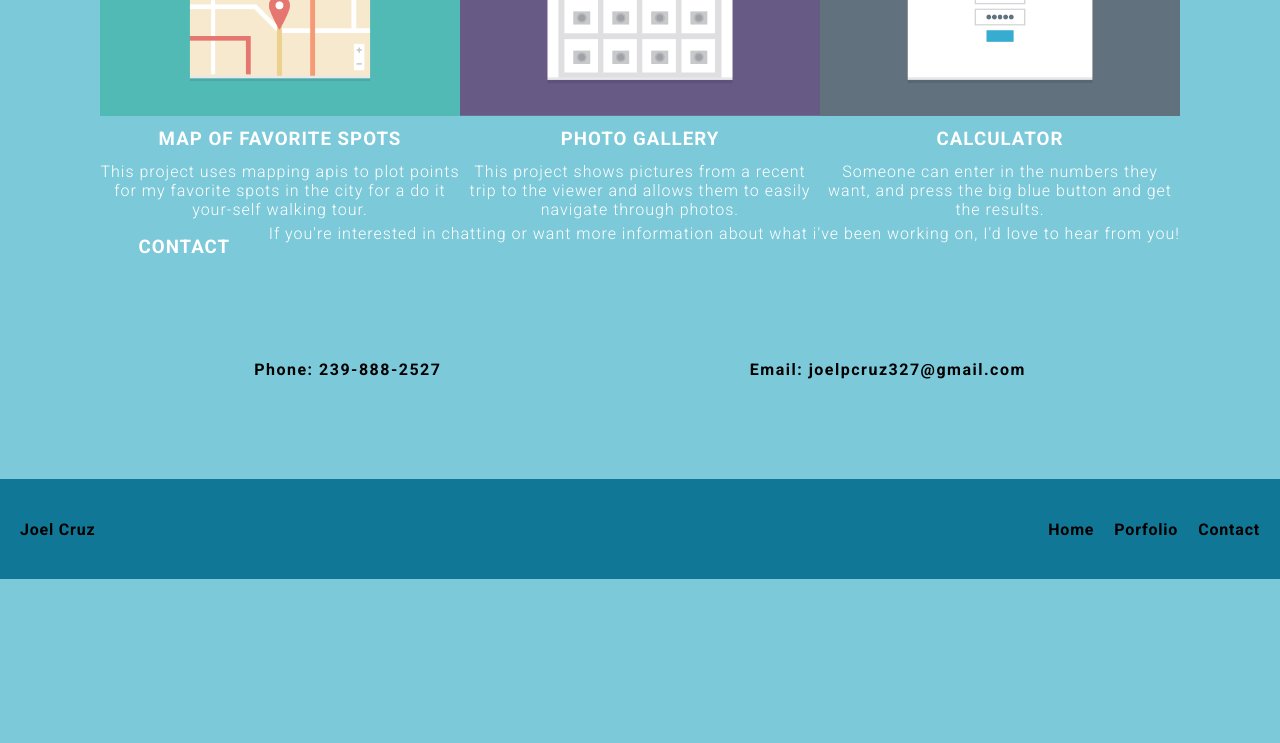
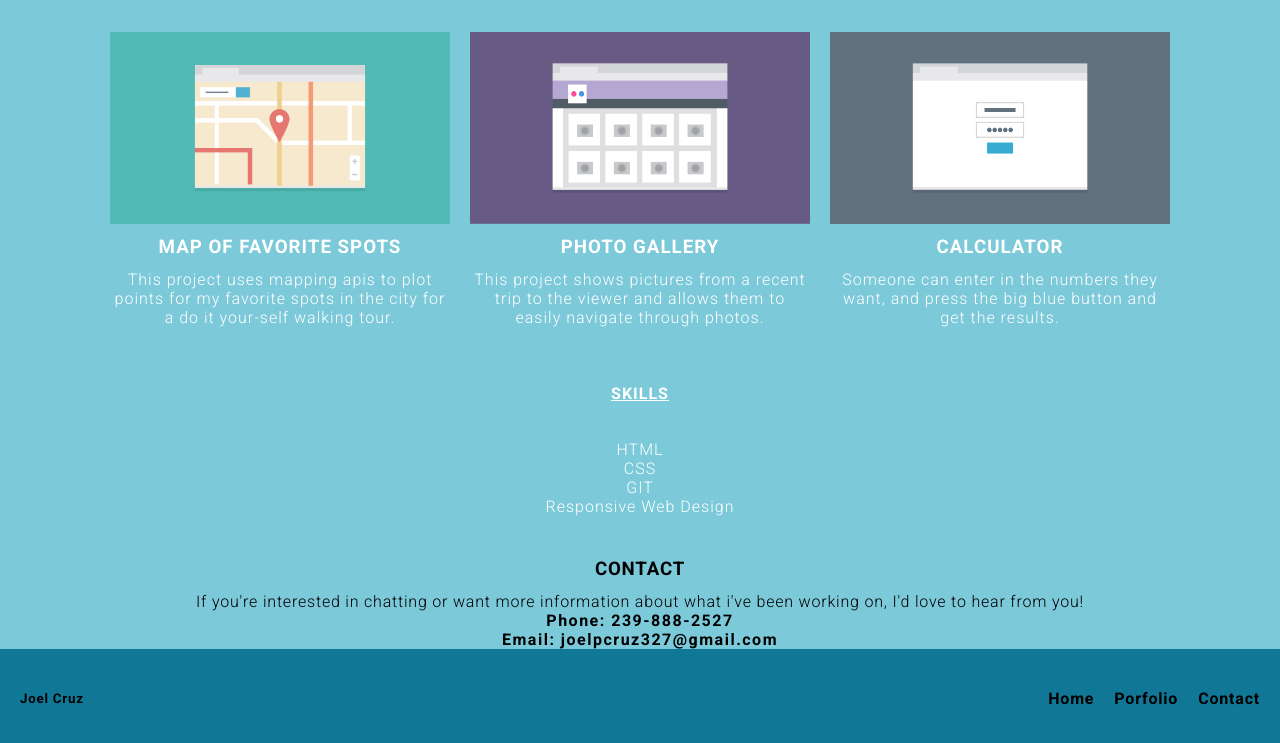
Before and after one commit to JoelPCruz/Responsive-Design-Project-2, a plain HTML site: page index.html in a window 1280 px wide. Shown: the part 807-1550 px from the top of the page. Before the commit the page ends 1386 px from the top, so only its background shows below. Drawn offline with Linux system fonts and the light colour scheme.

Commit message:
added additional section and made fixed links
Added a skills section, fixed the home link, added some spacing.

```diff
--- a/css/styles.css
+++ b/css/styles.css
@@ -77,7 +77,8 @@ h1 a,
 img{
   max-width:100%;     /* lets the images take the full width of the screen */
 }
-h3{
+h3,
+h4{
   margin: 12px auto;            /*gives h3 some margin, turns text uppercase*/
   text-transform:uppercase;
 }
@@ -90,6 +91,7 @@ h3{
 }
 .col,
 .bio,
+.skills,
 .porfolio{
   margin:10px;
   min-height:250px;
@@ -103,10 +105,12 @@ a:hover{
   color:rgb(251, 4, 251);
 }
 
+.skills,
 .porfolio{
   min-height:auto;
   text-transform:uppercase;
   text-decoration: underline;
+  margin-bottom:0;
 }
 
 .bio{
@@ -119,11 +123,16 @@ a:hover{
 
 .box{
   flex-grow:2;
+  margin: 50px;
+}
+
+.box-7{
+  min-height: 0;
 }
 
 .phone,
 .email{
-  margin:12px auto;
+  margin-top:0;
   font-weight: 700;             /* gives the phone and email section bold lettering some letter spacing and some margin, and changes the text to black*/
   letter-spacing: 1.5px;
   color:black;
@@ -161,7 +170,7 @@ a:hover{
   .col{
     flex-basis: calc(50% - 20px);
     flex:1 30%;
-    margin:0 auto;
+    margin-bottom: 20px;
   }
 
   .top{
--- a/index.html
+++ b/index.html
@@ -10,13 +10,14 @@
     <title>Responsive Layout</title>
 </head>
 <body>
-<header class="main-header">
+<header class="main-header" id="home">
     <nav>
     <h1 class="name">Joel Cruz</h1>
     <ul class="main-nav">
         <li class="item-1 item"><a href="#home">Home</a></li>
         <li class="item-2 item"><a href="#porfolio">Porfolio</a></li>
         <li class="item-3 item"><a href="#contact">Contact</a></li>
+        <li class="item-4 item"><a href="#skills">Skills</a></li>
     </ul>
     </nav>
 </header>
@@ -65,8 +66,26 @@
         <h3>Calculator</h3>
         <p>Someone can enter in the numbers they want, and press the big blue button and get the results.</p>
     </div>
+</div>
+
+<section class="skills" id="skills">
+    <h4>Skills</h4>
+</section>
+
+<div class="container">
     <div class="col box-7">
-        <h3>Contact</h3>
+        <ul>
+            <li>HTML</li>
+            <li>CSS</li>
+            <li>GIT</li>
+            <li>Responsive Web Design</li>
+        </ul>
+    </div>
+</div>
+
+<div class="contact">
+    <div class="main-nav">
+        <h3 id="contact">Contact</h3>
         <p>If you're interested in chatting or want more information about what i've been working on, I'd love to hear from you!</p>
         <p class="phone">Phone: 239-888-2527</p>
         <p class="email">Email: joelpcruz327@gmail.com</p>
@@ -74,7 +93,7 @@
 </div>
 
 <footer>
-    <h4>Joel Cruz</h4>
+    <h5>Joel Cruz</h5>
     <ul class="footer-nav">
         <li class="top"><a href="#top">Back to Top</a>
         <li class="full"><a href="#home">Home</a>
```
